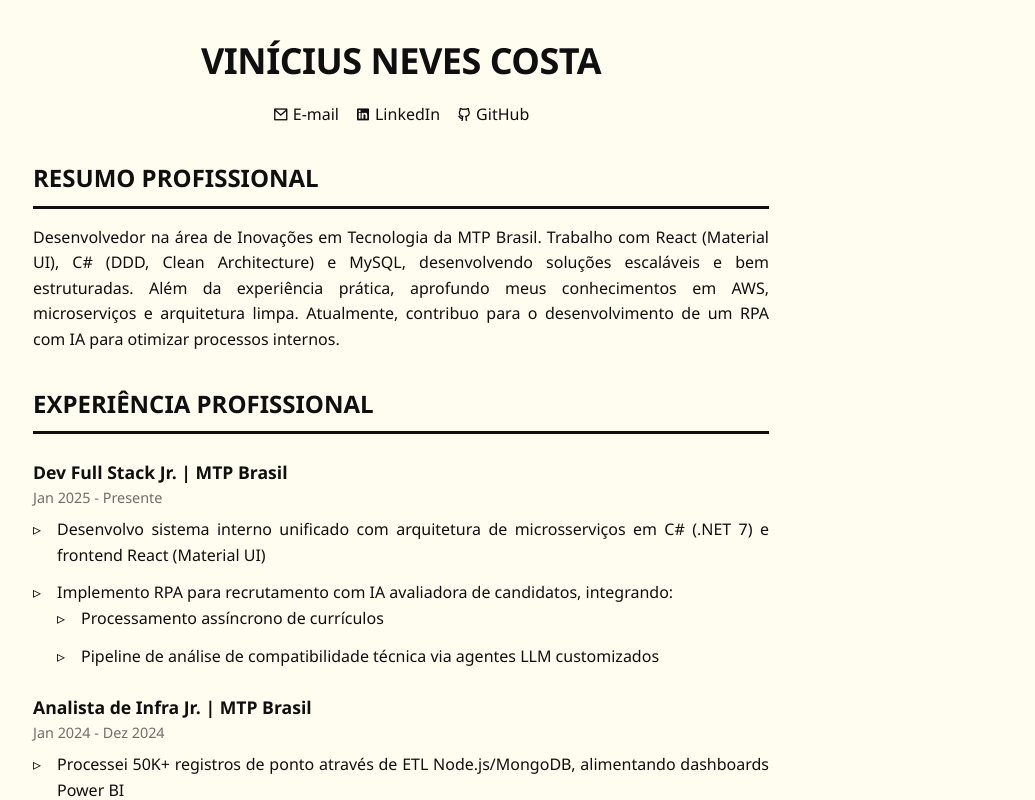
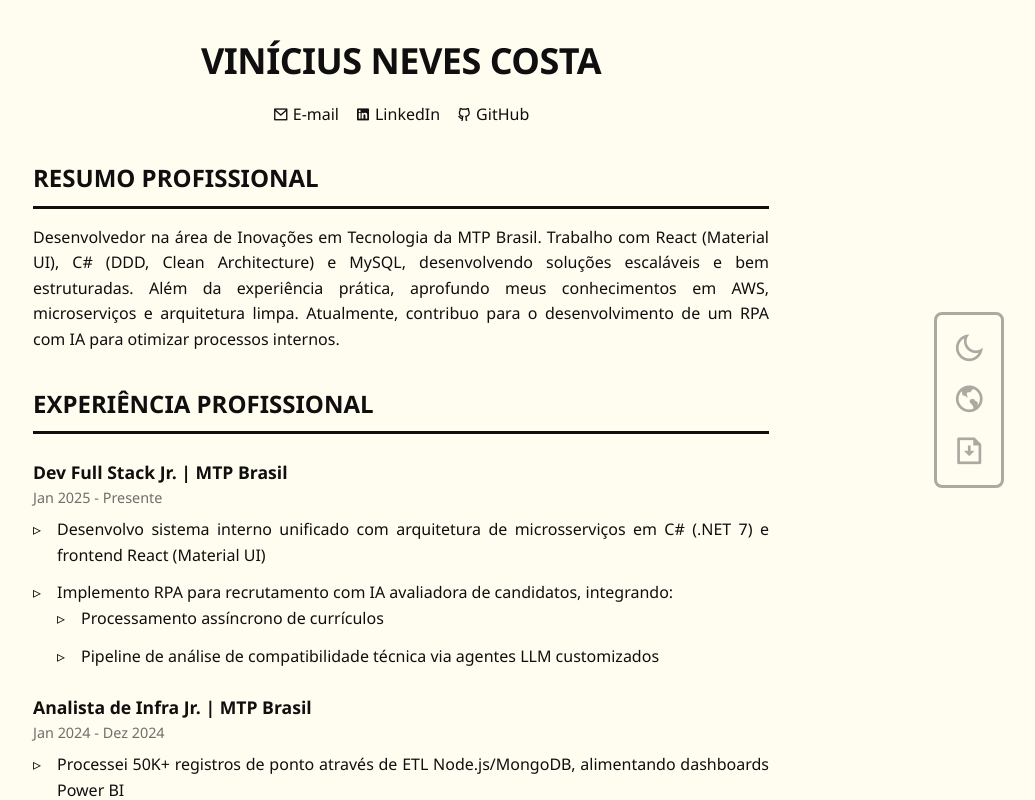
Before and after one commit to viniciusnevescosta/resume, a React (Vite) app: page / in a window 1280 px wide. Shown: the top 800 px of the page, without its empty margins (239-1274 px from the left). Built offline with nearby package versions, Linux system fonts and the light colour scheme.

Commit message:
[feat] ✨ Dynamic modal
Added dynamic modal options to control the title and the inputs informations.

```diff
--- a/src/app/App.tsx
+++ b/src/app/App.tsx
@@ -1,13 +1,63 @@
+import { useState } from 'react'
 import { MainLayout } from './layout/MainLayout'
-import { BottomBar } from './shared/components/BottomBar'
 import { OptionsMenu } from './shared/components/OptionsMenu'
+import { OptionsModal } from './shared/components/OptionsModal'
 
 export const App = () => {
+	type ModalType = 'theme' | 'lang' | 'file'
+	const [activeModal, setActiveModal] = useState<{
+		type: ModalType | null
+		isOpen: boolean
+	}>({ type: null, isOpen: false })
+
+	const modalConfigs = {
+		theme: {
+			title: 'Selecione o tema',
+			options: [
+				{ id: 'system', value: 'Sistema' },
+				{ id: 'light', value: 'Claro' },
+				{ id: 'dark', value: 'Escuro' },
+			],
+		},
+		lang: {
+			title: 'Selecione o idioma',
+			options: [
+				{ id: 'pt-br', value: 'Português' },
+				{ id: 'en-us', value: 'English' },
+				{ id: 'es-es', value: 'Español' },
+			],
+		},
+		file: {
+			title: 'Salvar currículo em',
+			options: [
+				{ id: 'resume-us', value: 'English' },
+				{ id: 'resume-ptbr', value: 'Português' },
+				{ id: 'resume-es', value: 'Español' },
+			],
+		},
+	}
+
+	const handleOpenModal = (type: ModalType): void => {
+		setActiveModal({ type, isOpen: true })
+	}
+
+	const handleCloseModal = (): void => {
+		setActiveModal({ type: null, isOpen: false })
+	}
+
 	return (
 		<>
 			<MainLayout />
-			<OptionsMenu />
-			<BottomBar />
+			<OptionsMenu onClickModal={handleOpenModal} />
+
+			{activeModal.type && (
+				<OptionsModal
+					modalTitle={modalConfigs[activeModal.type].title}
+					modalOptions={modalConfigs[activeModal.type].options}
+					isOpen={activeModal.isOpen}
+					onClose={handleCloseModal}
+				/>
+			)}
 		</>
 	)
 }
--- /dev/null
+++ b/src/app/shared/components/OptionsMenu.tsx
@@ -0,0 +1,47 @@
+import type { optionsMenuProps } from '../interfaces/IOptionsMenuProps'
+
+type modalType = 'theme' | 'lang' | 'file'
+
+export const OptionsMenu = ({ onClickModal }: optionsMenuProps) => {
+	const handleKeyPress = (event: React.KeyboardEvent, type: modalType) => {
+		if (event.key === 'Enter' || event.key === ' ') {
+			onClickModal(type)
+		}
+	}
+
+	return (
+		<div className='container-aside'>
+			<aside>
+				<nav className='options-menu'>
+					<i
+						id='theme'
+						className='icon ri-moon-line ri-2x'
+						title='Alterar tema'
+						role='button'
+						tabIndex={0}
+						onClick={() => onClickModal('theme')}
+						onKeyDown={e => handleKeyPress(e, 'theme')}
+					/>
+					<i
+						id='lang'
+						className='icon ri-earth-line ri-2x'
+						title='Alterar idioma'
+						role='button'
+						tabIndex={0}
+						onClick={() => onClickModal('lang')}
+						onKeyDown={e => handleKeyPress(e, 'lang')}
+					/>
+					<i
+						id='file'
+						className='icon ri-file-download-line ri-2x'
+						title='Baixar currículo'
+						role='button'
+						tabIndex={0}
+						onClick={() => onClickModal('file')}
+						onKeyDown={e => handleKeyPress(e, 'file')}
+					/>
+				</nav>
+			</aside>
+		</div>
+	)
+}
--- /dev/null
+++ b/src/app/shared/components/OptionsModal.tsx
@@ -0,0 +1,93 @@
+import { useCallback, useEffect, useState } from 'react'
+import type { OptionsModalProps } from '../interfaces/IOptionsModalProps'
+
+export const OptionsModal = ({
+	modalTitle,
+	modalOptions,
+	isOpen,
+	onClose,
+}: OptionsModalProps & { onClose: () => void }) => {
+	const [visibility, setVisibility] = useState(isOpen)
+
+	const handleClose = useCallback(() => {
+		setVisibility(false)
+		onClose()
+	}, [onClose])
+
+	const closeModal = useCallback(
+		(e: KeyboardEvent) => {
+			if (e.key === 'Escape') {
+				handleClose()
+			}
+		},
+		[handleClose],
+	)
+
+	useEffect(() => {
+		setVisibility(isOpen)
+	}, [isOpen])
+
+	useEffect(() => {
+		if (isOpen === false) {
+			handleClose()
+		}
+	}, [isOpen, handleClose])
+
+	useEffect(() => {
+		visibility === true
+			? document.addEventListener('keydown', closeModal)
+			: document.removeEventListener('keydown', closeModal)
+
+		return () => {
+			document.removeEventListener('keydown', closeModal)
+		}
+	}, [visibility, closeModal])
+
+	const radioGroup = modalOptions.map(option => (
+		<div key={option.id} className='radio-option'>
+			<input
+				id={option.id}
+				name='radio-group'
+				value={option.value}
+				type='radio'
+			/>
+			<label htmlFor={option.id}>{option.value}</label>
+		</div>
+	))
+
+	return (
+		<>
+			{visibility && (
+				<div className='container-popup'>
+					<div className='popup'>
+						<i
+							id='close_modal'
+							className='icon ri-close-line ri-xl'
+							title='Fechar'
+							role='button'
+							tabIndex={0}
+							onClick={handleClose}
+							onKeyDown={e => e.key === 'Enter' && handleClose()}
+						/>
+						<h3 className='popup-title'>{modalTitle}</h3>
+						<div className='popup-options'>
+							<form>{radioGroup}</form>
+						</div>
+						<p className='popup-exit'>
+							Pressione <kbd>ESC</kbd> para fechar
+						</p>
+					</div>
+					<div
+						className='container-background'
+						onClick={handleClose}
+						role='button'
+						tabIndex={0}
+						onKeyDown={e =>
+							(e.key === 'Enter' || e.key === ' ') && handleClose()
+						}
+					/>
+				</div>
+			)}
+		</>
+	)
+}
--- /dev/null
+++ b/src/app/shared/interfaces/IOptionsMenuProps.tsx
@@ -0,0 +1,5 @@
+type modalType = 'theme' | 'lang' | 'file'
+
+export interface optionsMenuProps {
+	onClickModal: (type: modalType) => void
+}
--- /dev/null
+++ b/src/app/shared/interfaces/IOptionsModalProps.tsx
@@ -0,0 +1,11 @@
+interface ModalConfig {
+	id: string
+	value: string
+}
+
+export interface OptionsModalProps {
+	modalTitle: string
+	modalOptions: ModalConfig[]
+	isOpen: boolean
+	onClose: () => void
+}
```
